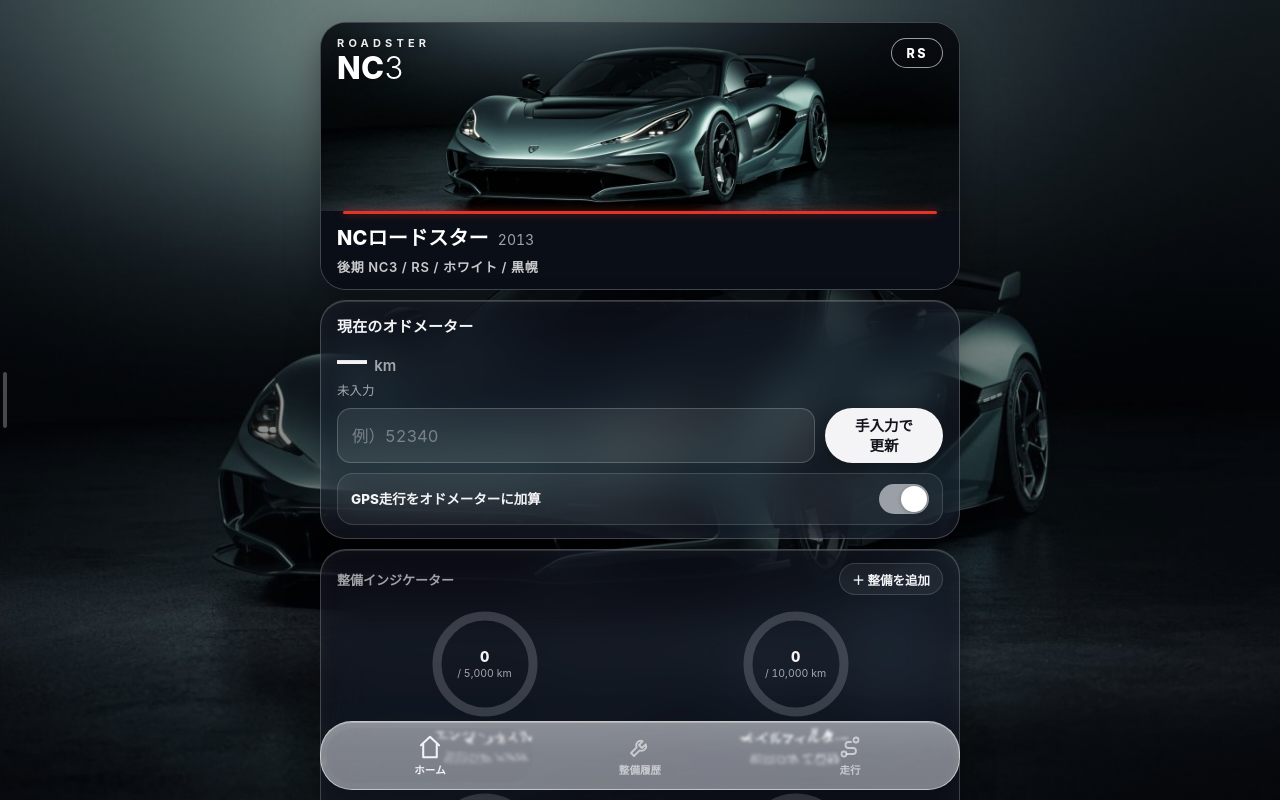
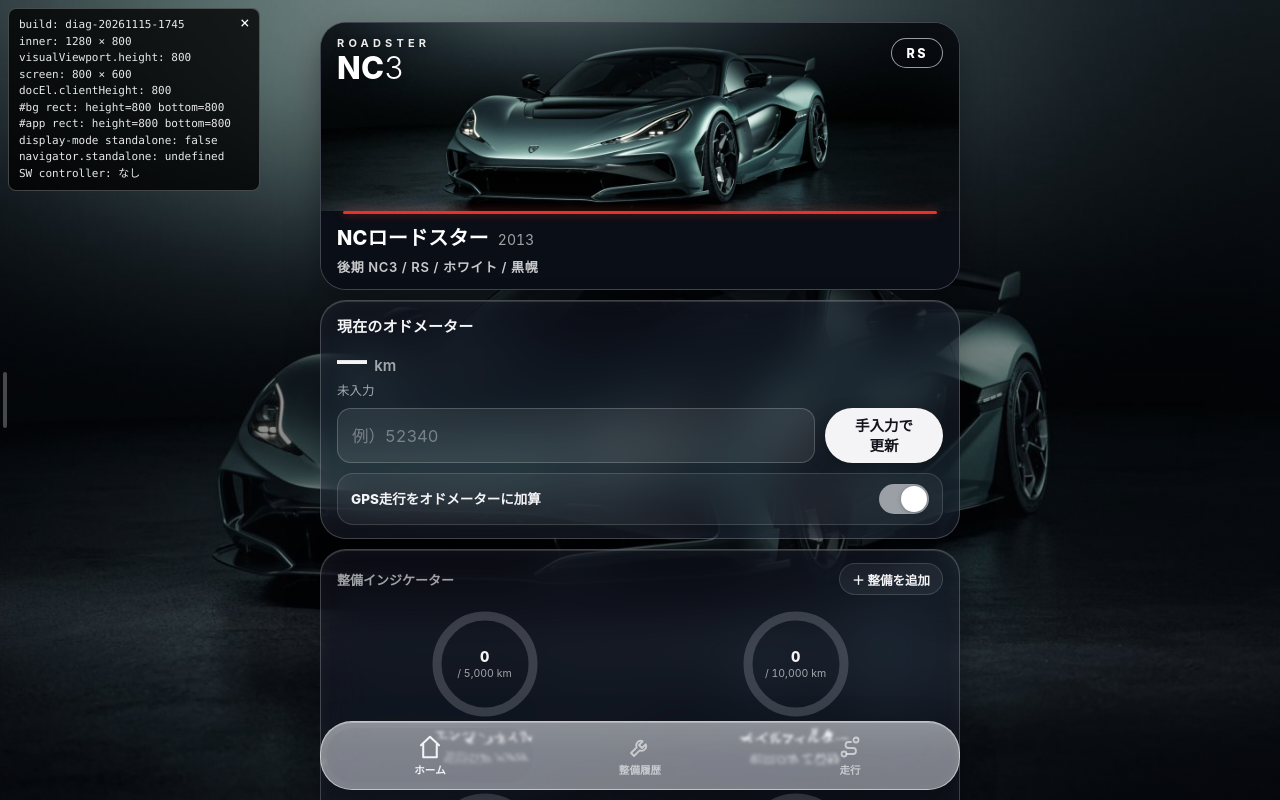
Before and after one commit to cope499/cope499.github.io, a plain HTML site: page maika/index.html in a window 1280 px wide. Drawn offline with nearby package versions, Linux system fonts and the light colour scheme.

Commit message:
診断オーバーレイを追加（下端の黒帯の切り分け用）

```diff
--- a/maika/index.html
+++ b/maika/index.html
@@ -387,11 +387,16 @@ html.lens-ok .tab-ind.bubble .tab-ind-in::after{box-shadow:inset 0 0 5px rgba(12
 #toast.on{opacity:1; transform:translate(-50%,0);}
 .hiddenFile{display:none;}
 @media (min-width:760px){ .view{padding-top:calc(22px + env(safe-area-inset-top));} }
+/* ---------- diagnostic overlay (diag-20261115-1745) ---------- */
+#diagOverlay{position:fixed; top:calc(env(safe-area-inset-top, 0px) + 8px); left:8px; z-index:9999; max-width:calc(100vw - 16px); background:rgba(0,0,0,.78); color:#e8e8e8; font-family:ui-monospace,SFMono-Regular,Menlo,Consolas,monospace; font-size:11px; line-height:1.5; padding:8px 28px 8px 10px; border-radius:8px; border:1px solid rgba(255,255,255,.25); pointer-events:none; white-space:pre-wrap; word-break:break-all;}
+#diagOverlay .diagTitle{font-weight:700; color:#fff;}
+#diagClose{position:absolute; top:2px; right:2px; width:24px; height:24px; min-height:24px; padding:0; display:flex; align-items:center; justify-content:center; font-size:16px; line-height:1; color:#fff; background:transparent; border:0; pointer-events:auto; cursor:pointer;}
 </style>
 </head>
 <body>
 <div id="bg"></div>
 <div id="bgShade"></div>
+<div id="diagOverlay" aria-label="診断情報"><button id="diagClose" type="button" aria-label="診断を閉じる">×</button><div id="diagBody">diag…</div></div>
 
 <div id="app">
   <div id="views">
@@ -1831,5 +1836,48 @@ document.addEventListener("DOMContentLoaded",init);
   }catch(e){}
 })();
 </script>
+<script>
+(function(){
+  "use strict";
+  var BUILD_ID="diag-20261115-1745";
+  function fmt(n){ if(n==null||typeof n!=="number"||!isFinite(n)) return String(n); return Math.round(n*10)/10; }
+  function updateDiag(){
+    var body=document.getElementById("diagBody");
+    if(!body) return;
+    var lines=[];
+    lines.push("build: "+BUILD_ID);
+    lines.push("inner: "+window.innerWidth+" × "+window.innerHeight);
+    var vvH="n/a";
+    try{ if(window.visualViewport && typeof window.visualViewport.height==="number") vvH=fmt(window.visualViewport.height); }catch(e){}
+    lines.push("visualViewport.height: "+vvH);
+    lines.push("screen: "+screen.width+" × "+screen.height);
+    lines.push("docEl.clientHeight: "+document.documentElement.clientHeight);
+    var bg=document.getElementById("bg");
+    if(bg){ var r1=bg.getBoundingClientRect(); lines.push("#bg rect: height="+fmt(r1.height)+" bottom="+fmt(r1.bottom)); } else { lines.push("#bg rect: n/a"); }
+    var app=document.getElementById("app");
+    if(app){ var r2=app.getBoundingClientRect(); lines.push("#app rect: height="+fmt(r2.height)+" bottom="+fmt(r2.bottom)); } else { lines.push("#app rect: n/a"); }
+    var standalone="n/a";
+    try{ standalone=String(window.matchMedia("(display-mode: standalone)").matches); }catch(e){}
+    lines.push("display-mode standalone: "+standalone);
+    lines.push("navigator.standalone: "+String(navigator.standalone));
+    var sw="なし";
+    try{ if(navigator.serviceWorker && navigator.serviceWorker.controller) sw="あり"; }catch(e){}
+    lines.push("SW controller: "+sw);
+    body.textContent=lines.join("\n");
+  }
+  function initDiag(){
+    var close=document.getElementById("diagClose");
+    if(close){ close.addEventListener("click",function(){ var o=document.getElementById("diagOverlay"); if(o) o.style.display="none"; }); }
+    updateDiag();
+    // レイアウト確定後にも再計測する
+    setTimeout(updateDiag,300);
+    setTimeout(updateDiag,1000);
+  }
+  window.addEventListener("resize",updateDiag);
+  window.addEventListener("orientationchange",function(){ setTimeout(updateDiag,200); });
+  try{ if(window.visualViewport) window.visualViewport.addEventListener("resize",updateDiag); }catch(e){}
+  if(document.readyState==="loading"){ document.addEventListener("DOMContentLoaded",initDiag); } else { initDiag(); }
+})();
+</script>
 </body>
 </html>
```
